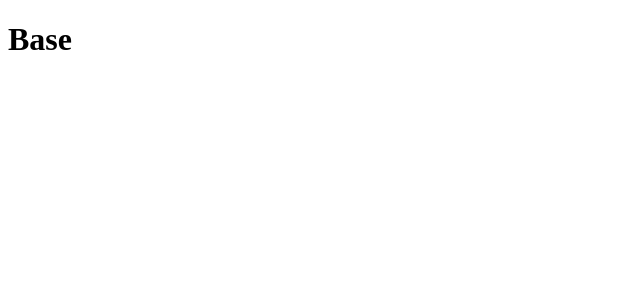
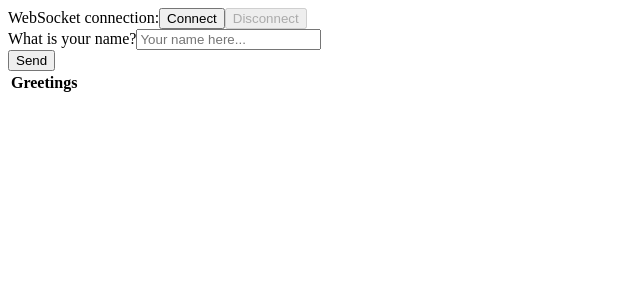
Before and after one commit to bbujdoso94/QuoridorReact, a React (Create React App) app in the folder Quoridor/: page / in a window 1280 px wide. Shown: the top 300 px of the page, without its empty margins (0-640 px from the left). Built offline with nearby package versions, Linux system fonts and the light colour scheme; the HTML template or start-up script is replaced by a standard one.

Commit message:
Transform name sending example front-end to react

```diff
--- a/Quoridor/package.json
+++ b/Quoridor/package.json
@@ -9,6 +9,7 @@
     "react": "^17.0.2",
     "react-dom": "^17.0.2",
     "react-scripts": "4.0.3",
+    "react-stomp": "^5.1.0",
     "web-vitals": "^1.1.2"
   },
   "scripts": {
--- a/Quoridor/src/App.js
+++ b/Quoridor/src/App.js
@@ -1,9 +1,99 @@
 import './App.css';
+import SockJS from 'sockjs';
+import Stomp from 'stompjs';
 
 function App() {
+
+  var stompClient = null;
+
+  function setConnected(connected) {
+      document.getElementById("connect").prop("disabled", connected);
+      document.getElementById("#disconnect").prop("disabled", !connected);
+      if (connected) {
+        document.getElementById("#conversation").show();
+      }
+      else {
+        document.getElementById("#conversation").hide();
+      }
+      document.getElementById("#greetings").html("");
+  }
+
+  function connect() {
+      var socket = new SockJS('/gs-guide-websocket');
+      stompClient = Stomp.over(socket);
+      stompClient.connect({}, function (frame) {
+          setConnected(true);
+          console.log('Connected: ' + frame);
+          stompClient.subscribe('/topic/greetings', function (greeting) {
+              console.log(JSON.parse(greeting.body).content);
+          });
+      });
+  }
+
+  function disconnect() {
+      if (stompClient !== null) {
+          stompClient.disconnect();
+      }
+      setConnected(false);
+      console.log("Disconnected");
+  }
+
+  function sendName() {
+      stompClient.send("/app/hello", {}, JSON.stringify({'name': document.querySelector("#name").val()}));
+  }
+
+  function showGreeting(message) {
+    document.getElementById("#greetings").append("<tr><td>" + message + "</td></tr>");
+  }
+
+  document.addEventListener('load', (function () {
+    document.querySelectorAll("form").addEventListener('submit', (e) => {
+      e.preventDefault();
+    })
+
+    document.querySelector("#connect").addEventListener('click', connect);
+    document.querySelector( "#disconnect" ).addEventListener('click', disconnect);
+    document.querySelector( "#send" ).addEventListener('click', sendName);
+  }));
+
   return (
     <div className="App">
-      <h1>Base</h1>
+      <div id="main-content" class="container">
+        <div className="row">
+          <div className="col-md-6">
+            <form className="form-inline">
+              <div className="form-group">
+                <label for="connect">WebSocket connection:</label>
+                <button id="connect" className="btn btn-default" type="submit">Connect</button>
+                <button id="disconnect" className="btn btn-default" type="submit" disabled="disabled">Disconnect
+                </button>
+              </div>
+            </form>
+          </div>
+          <div className="col-md-6">
+            <form className="form-inline">
+              <div className="form-group">
+                <label for="name">What is your name?</label>
+                <input type="text" id="name" className="form-control" placeholder="Your name here..."></input>
+              </div>
+              <button id="send" className="btn btn-default" type="submit">Send</button>
+            </form>
+          </div>
+        </div>
+        <div className="row">
+          <div className="col-md-12">
+            <table id="conversation" className="table table-striped">
+              <thead>
+              <tr>
+                <th>Greetings</th>
+              </tr>
+              </thead>
+              <tbody id="greetings">
+              </tbody>
+            </table>
+          </div>
+        </div>
+      </div>
     </div>
   );
 }
```
Also changed, not shown: 1 other file (tests, documents, lock files or other folders).
